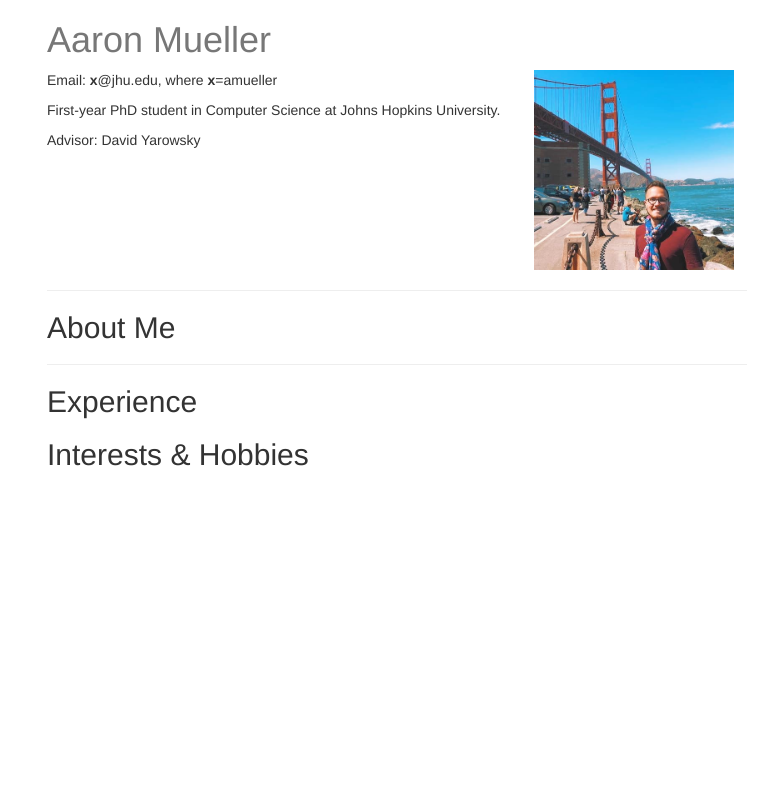
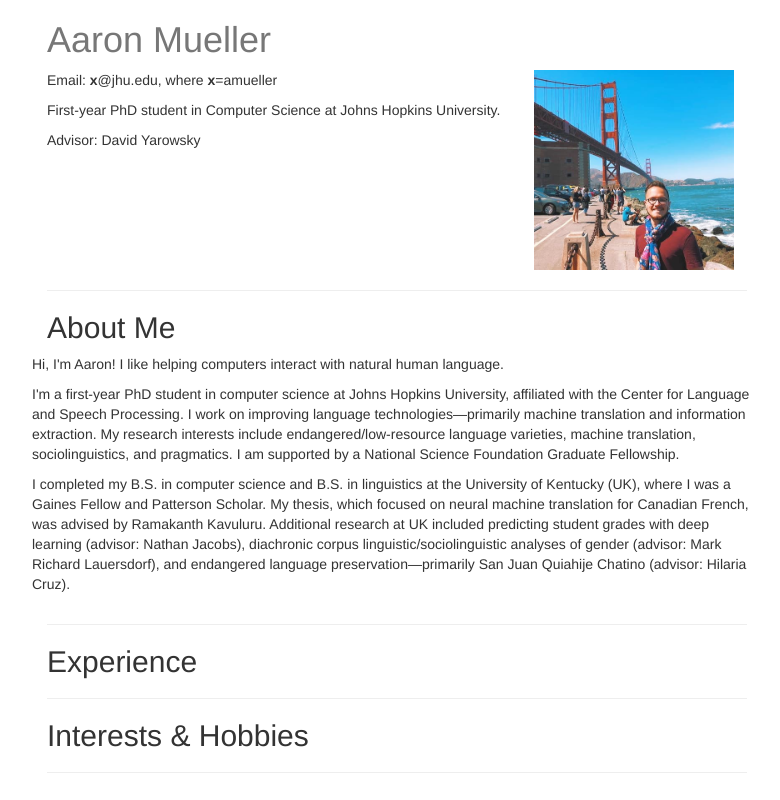
Before and after one commit to aaronmueller/aaronmueller.github.io, a plain HTML site: page index.html in a window 1280 px wide. Shown: the whole page, without its empty margins (243-1023 px from the left). Drawn offline with Linux system fonts and the light colour scheme; files that its build step writes are made by us from their sources.

Commit message:
Added About Me

```diff
--- a/index.html
+++ b/index.html
@@ -5,7 +5,7 @@
 <meta name="viewport" content="width=device-width, initial-scale=1">
 
 <title>Aaron Mueller</title>
-<link rel="stylesheet" href="lib/bootstrap/css/bootstrap.css">
+<link rel="stylesheet" href="css/bootstrap.css">
 <link rel="stylesheet" href="css/custom.css">
 </head>
 
@@ -33,7 +33,11 @@
 
 <section>
 	<h2>About Me</h2>
-
+	<div class="row">
+		<p>Hi, I'm Aaron! I like helping computers interact with natural human language.</p>
+		<p>I'm a first-year PhD student in computer science at Johns Hopkins University, affiliated with the Center for Language and Speech Processing. I work on improving language technologies&mdash;primarily machine translation and information extraction. My research interests include endangered/low-resource language varieties, machine translation, sociolinguistics, and pragmatics. I am supported by a National Science Foundation Graduate Fellowship.</p>
+		<p>I completed my B.S. in computer science and B.S. in linguistics at the University of Kentucky (UK), where I was a Gaines Fellow and Patterson Scholar. My thesis, which focused on neural machine translation for Canadian French, was advised by Ramakanth Kavuluru. Additional research at UK included predicting student grades with deep learning (advisor: Nathan Jacobs), diachronic corpus linguistic/sociolinguistic analyses of gender (advisor: Mark Richard Lauersdorf), and endangered language preservation&mdash;primarily San Juan Quiahije Chatino (advisor: Hilaria Cruz).
+	</div>
 </section>
 
 <hr />
@@ -42,9 +46,13 @@
 	<h2>Experience</h2>
 </section>
 
+<hr />
+
 <section>
 	<h2>Interests & Hobbies</h2>
 </section>
+
+<hr />
 
 </div>
 
```
Also changed, not shown: 1 other file.
